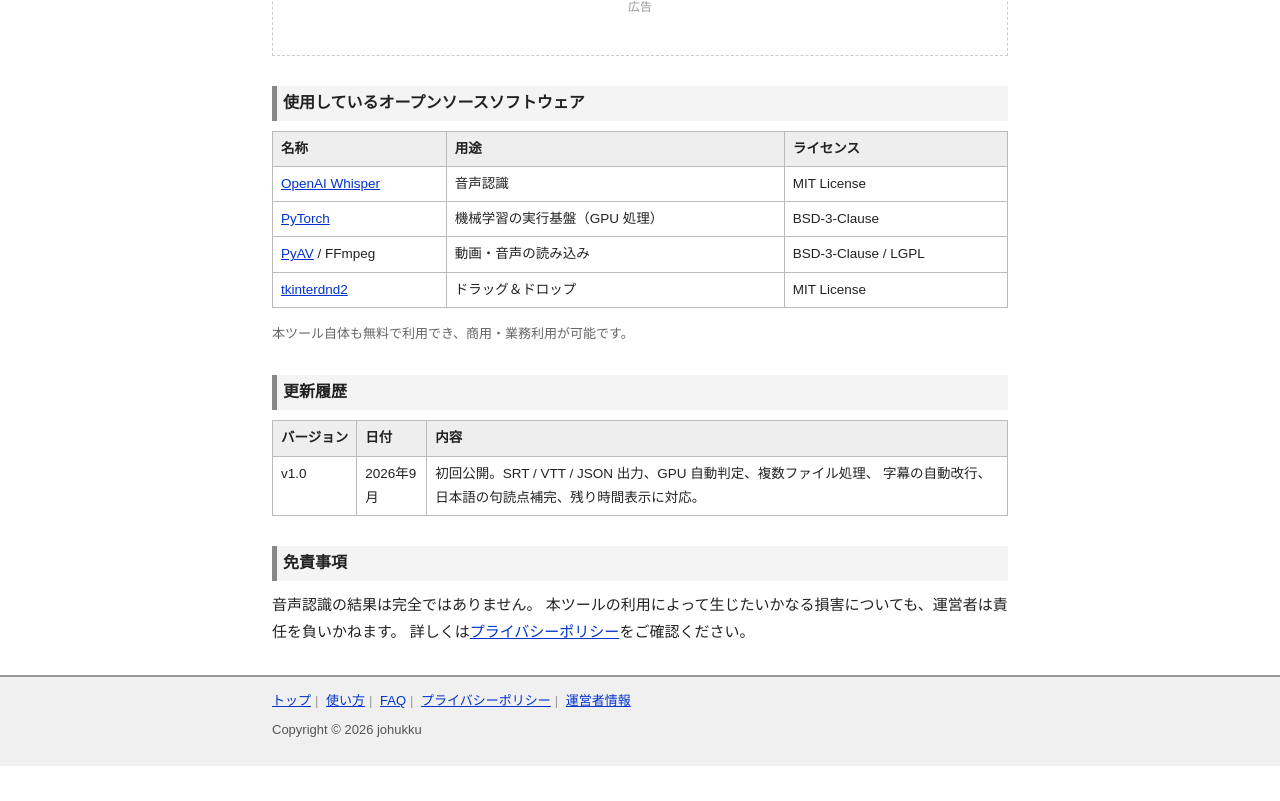
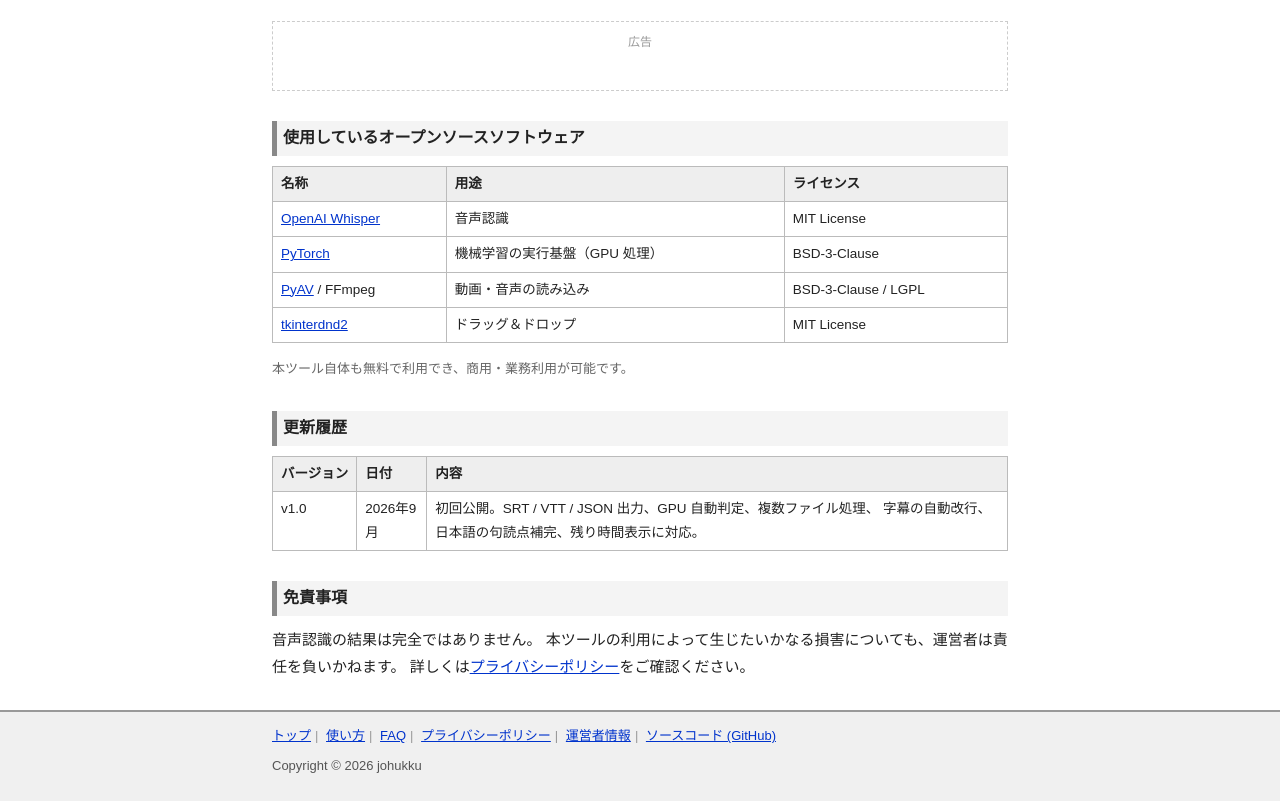
Before and after one commit to johukku/site, a plain HTML site: page about/index.html in a window 1280 px wide. Shown: the part 1297-2098 px from the top of the page. Before the commit the page ends 2063 px from the top, so only its background shows below. Drawn offline with Linux system fonts and the light colour scheme.

Commit message:
ソースコードへのリンクを追加
公開リポジトリへの導線を全ページのフッタと運営者情報に追加する。

Co-Authored-By: Claude Opus 5 <noreply@anthropic.com>

```diff
--- a/about/index.html
+++ b/about/index.html
@@ -36,6 +36,7 @@
           <tr><th>連絡先</th><td>blue12.dragon29@gmail.com</td></tr>
           <tr><th>サイト URL</th><td>https://johukku.pages.dev/</td></tr>
           <tr><th>公開年</th><td>2026年</td></tr>
+          <tr><th>ソースコード</th><td><a href="https://github.com/johukku/whisper-subtitle-tool" rel="noopener">github.com/johukku/whisper-subtitle-tool</a>（MIT License）</td></tr>
         </tbody>
       </table>
     </div>
@@ -161,7 +162,8 @@
       <a href="/usage/">使い方</a><span class="sep">|</span>
       <a href="/faq/">FAQ</a><span class="sep">|</span>
       <a href="/privacy/">プライバシーポリシー</a><span class="sep">|</span>
-      <a href="/about/">運営者情報</a>
+      <a href="/about/">運営者情報</a><span class="sep">|</span>
+      <a href="https://github.com/johukku/whisper-subtitle-tool" rel="noopener">ソースコード (GitHub)</a>
     </nav>
     <div>Copyright &copy; 2026 johukku</div>
   </div>
```
Also changed, not shown: faq/index.html (+2 -1 lines), index.html (+2 -1 lines), privacy/index.html (+2 -1 lines), usage/index.html (+2 -1 lines).
